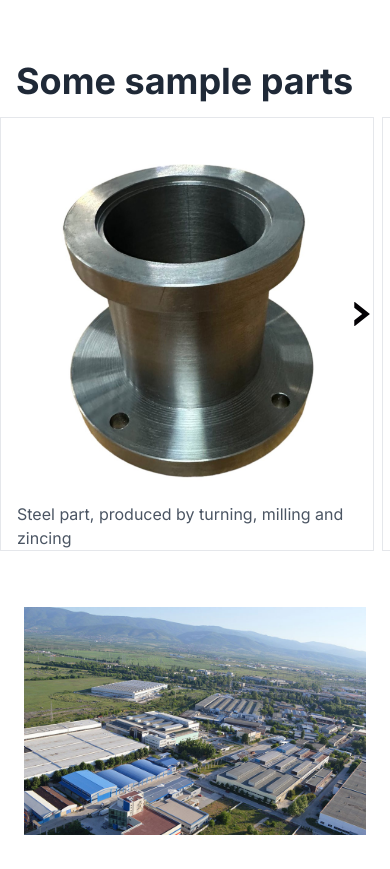
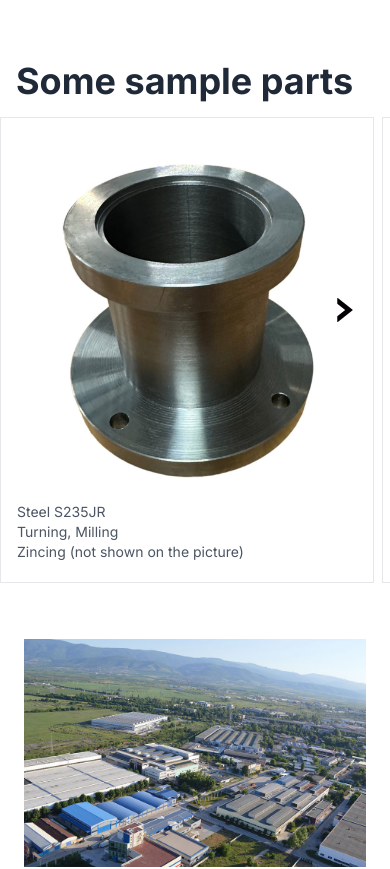
Before and after one commit to NikolaSirakov2/bultech82, a Next.js app: page / in a window 390 px wide. Shown: the part 3374-4243 px from the top of the page. Built offline with nearby package versions, Linux system fonts and the light colour scheme.

Commit message:
Update SampleParts.tsx

```diff
--- a/app/components/SampleParts.tsx
+++ b/app/components/SampleParts.tsx
@@ -12,32 +12,32 @@ import Image from "next/image";
 const samples = [
   {
     name: "1",
-    text: "Steel part, produced by turning, milling and zincing",
+    text: "Steel S235JR\nTurning, Milling\nZincing (not shown on the picture)",
     image: "/image6.jpg",
   },
   {
     name: "2",
-    text: "Aluminum part, produced by laser cutting, tapping and anodizing",
+    text: "Stainless Steel 304\nLaser cutting, CNC Bending, Manual deburring and cleaning\nElectropolishing",
     image: "/newElement1.jpg",
   },
   {
     name: "3",
-    text: "Steel part, produced by laser cutting, tapping and zincing",
+    text: "Aluminium EN AW-5754\nLaser cutting, Deburring, Milling\nAnodising (black)",
     image: "/newElement2.jpg",
   },
   {
     name: "4",
-    text: "Steel part, produced by laser cutting, milling, tumbling and zincing",
+    text: "Steel S235JR\nLaser cutting, CNC Bending, Manual deburring and cleaning\nPowder coating RAL 9005, high gloss",
     image: "/newElement3.jpg",
   },
   {
     name: "5",
-    text: "Stainless steel part, produced by laser cutting, bending and electropolishing",
+    text: "Steel S235JR\nLaser cutting, CNC Milling, Tumbling\nZincing",
     image: "/newElement4.jpg",
   },
   {
     name: "6",
-    text: "Steel part, produced by turning, milling and zincing",
+    text: "Aluminium EN AW-6082\nLaser cutting, Manual deburring and cleaning, Tapping\nAnodising (natural)",
     image: "/newElement5.jpg",
   },
 ];
@@ -53,11 +53,14 @@ function CardModal({ sample, onClose }: { sample: any; onClose: any }) {
         <Image
           src={sample.image}
           alt={sample.name}
-          width={800}
-          height={100}
+          width={500}
+          height={50}
           className="object-cover object-center"
         />
-        <p className="text-1xl text-gray-600 md:text-1xl xl:text-2xl">
+        <p
+          style={{ whiteSpace: "pre-line" }}
+          className="text-sm text-gray-600 md:text-sm xl:text-sm"
+        >
           {sample.text}
         </p>
       </div>
@@ -95,8 +98,32 @@ function SampleParts() {
                   layout="fill"
                   className="absolute object-cover object-center"
                 />
+                {index !== samples.length - 1 && (
+                  <div className="absolute right-4 top-1/2 transform -translate-y-1/2 sm:hidden">
+                    <Image
+                      src="/scroll-right.svg"
+                      alt="Scroll right"
+                      width={24}
+                      height={24}
+                    />
+                  </div>
+                )}
+                {index !== 0 && (
+                  <div className="absolute left-4 top-1/2 transform -translate-y-1/2 sm:hidden">
+                    <Image
+                      src="/scroll-right.svg"
+                      alt="Scroll left"
+                      width={24}
+                      height={24}
+                      className="transform rotate-180"
+                    />
+                  </div>
+                )}
               </div>
-              <p className="text-1xl text-gray-600 md:text-1xl xl:text-2xl">
+              <p
+                style={{ whiteSpace: "pre-line" }}
+                className="text-sm text-gray-600 md:text-sm xl:text-sm"
+              >
                 {sample.text}
               </p>
             </CarouselItem>
@@ -104,14 +131,6 @@ function SampleParts() {
         </CarouselContent>
         <CarouselNext />
       </Carousel>
-      <div className="absolute right-4 top-1/2 transform -translate-y-1/2 sm:hidden">
-        <Image
-          src="/scroll-right.svg"
-          alt="Scroll right"
-          width={24}
-          height={24}
-        />
-      </div>
     </div>
   );
 }
```
